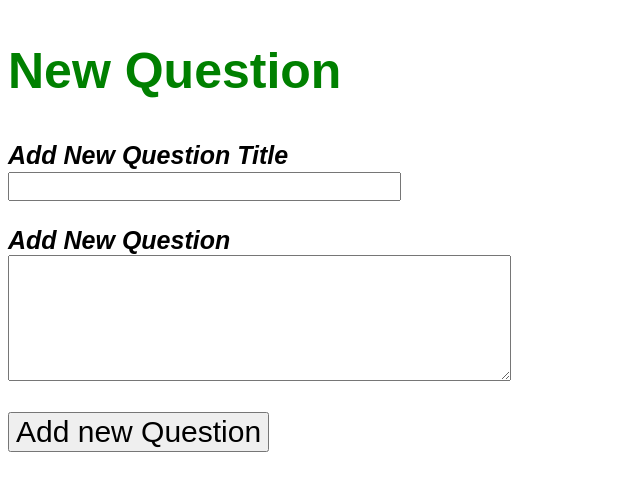
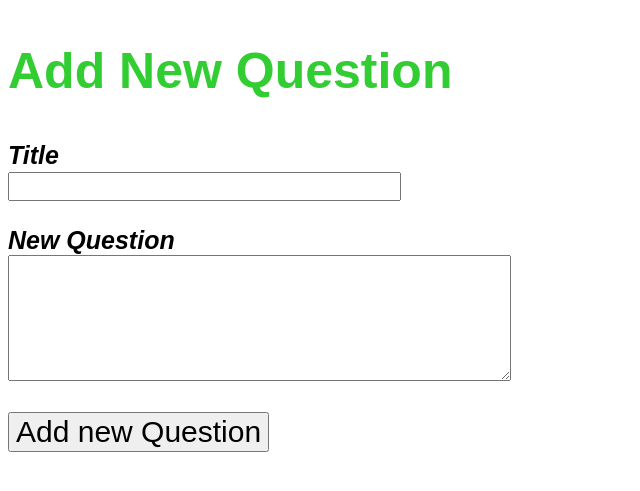
Before and after one commit to MarkOrkenyi/Ask_Mate_BeanBagTeam, a Flask app: page /newquestion in a window 1280 px wide. Shown: the top 491 px of the page, without its empty margins (0-640 px from the left). Run offline with Flask 2, Linux system fonts and the light colour scheme.

Commit message:
upgraded colors in html tamplates

```diff
--- a/templates/answer.html
+++ b/templates/answer.html
@@ -6,7 +6,7 @@
     <style>
         h2 {
             font-family: arial, sans-serif;
-            color: green;
+            color: limegreen;
             font-size: 50px;
         }
     </style>
--- a/templates/question.html
+++ b/templates/question.html
@@ -12,7 +12,6 @@
     <style>
         h2 {
             font-family: arial, sans-serif;
-            color: green;
             font-size: 50px;
         }
 
@@ -29,8 +28,8 @@
 
     {% if question_id %}
     <form action="/question/{{question_id}}/edit" , method="POST">
-        <h2>Edit Question</h2>
-        <h3><label for="title">Edit Question Title</label><br>
+        <h2 style="color: salmon">Edit Question</h2>
+        <h3><label for="title">Edit Title</label><br>
             <input type="text" size="30" name="title" id="title" value='{{title}}' style="font-size: 20px">
             <p><label for="story">Edit Question</label><br>
                 <textarea name="message" id="message" rows="5" cols="40" style="font-size: 20px">{{message}} </textarea></p>
@@ -39,10 +38,10 @@
     </form>
     {% else %}
     <form action='/newquestion' , method="POST">
-        <h2>New Question</h2>
-        <h3><label for="title">Add New Question Title</label><br>
+        <h2 style="color:limegreen">Add New Question</h2>
+        <h3><label for="title">Title</label><br>
             <input type="text" size="30" name="title" id="title" value='{{title}}' style="font-size:20px">
-            <p><label for="story">Add New Question</label><br>
+            <p><label for="story">New Question</label><br>
                 <textarea name="message" id="message" rows="5" cols="40" style="font-size:20px">{{message}}</textarea></p>
             <p><input type="submit" value="Add new Question" style="font-size:30px"></p>
         </h3>
```
Also changed, not shown: templates/question_details.html (+2 -6 lines).
